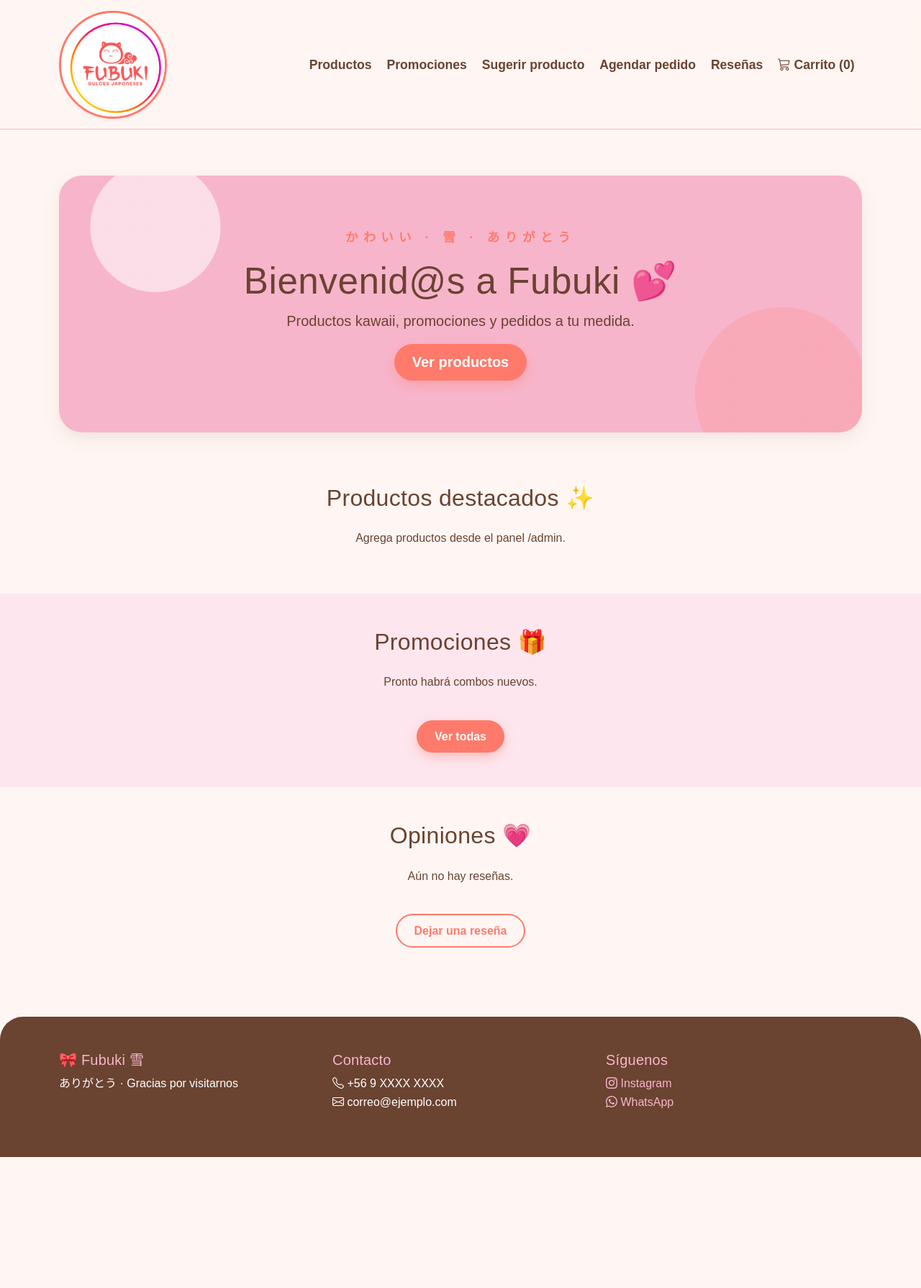
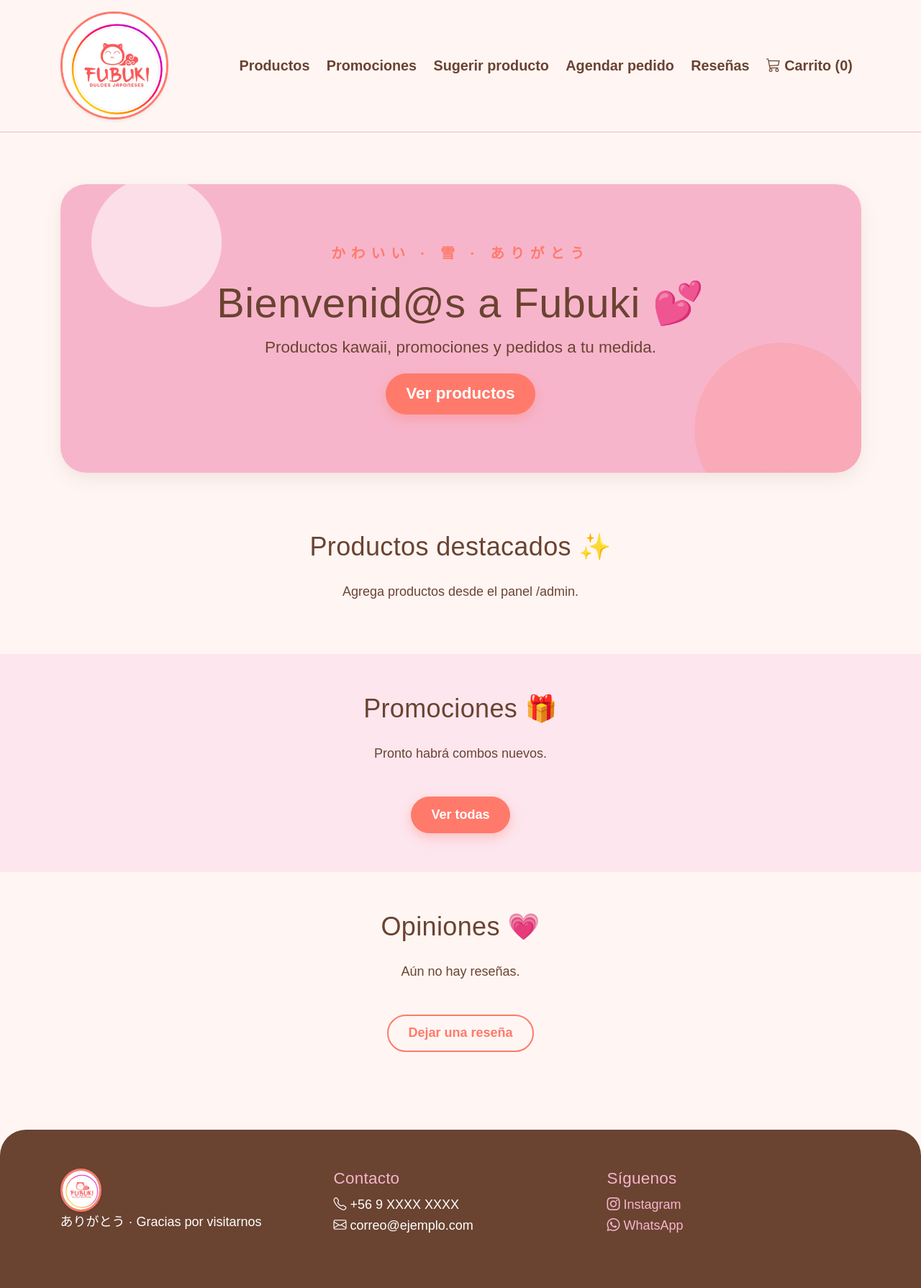
Before and after one commit to kenkairon/fubuki_shop, a Django app: page / in a window 1280 px wide. Shown: the whole page at 72% size. Before the commit the page ends 1608 px from the top, so only its background shows below. Run offline with Django 5.2, Linux system fonts and the light colour scheme; data that the repository does not hold is empty; some web fonts are replaced.

Commit message:
Agregar actualizacion

```diff
--- a/FubukiApp/static/css/style.css
+++ b/FubukiApp/static/css/style.css
@@ -12,6 +12,8 @@
 
 html {
     scroll-behavior: smooth;
+    font-size: 112.5%;
+    /* 18 px en vez de 16 px */
 }
 
 body {
@@ -65,7 +67,7 @@ a:hover {
     color: var(--cafe) !important;
     font-weight: 700;
     font-size: 1.1rem;
-    padding: .45rem 1rem;
+    padding: .45rem .8rem;
     margin: 0 .15rem;
     border-radius: 50rem;
     transition: background .2s, color .2s;
@@ -250,6 +252,11 @@ footer a:hover {
     color: #fff;
 }
 
+small,
+.small {
+    font-size: .95rem;
+}
+
 /* ---------- Accesibilidad ---------- */
 :focus-visible {
     outline: 3px solid var(--coral);
--- a/FubukiApp/templates/FubukiApp/base.html
+++ b/FubukiApp/templates/FubukiApp/base.html
@@ -27,7 +27,8 @@
 <div class="alert alert-{% if m.tags == 'error' %}danger{% else %}success{% endif %}">{{ m }}</div>{% endfor %}</div>
 <main>{% block contenido %}{% endblock %}</main>
 <footer class="py-5 mt-5"><div class="container"><div class="row">
-<div class="col-md-4"><h5>🎀 Fubuki 雪</h5><p>ありがとう · Gracias por visitarnos</p></div>
+<div class="col-md-4"><img src="{% static 'img/logo.png' %}" alt="Fubuki" height="60"  class="rounded-circle border border-3 shadow-sm"
+     style="object-fit: cover; border-color: #FF7A6B !important;"><p>ありがとう · Gracias por visitarnos</p></div>
 <div class="col-md-4"><h5>Contacto</h5><p><i class="bi bi-telephone"></i> +56 9 XXXX XXXX<br><i class="bi bi-envelope"></i> correo@ejemplo.com</p></div>
 <div class="col-md-4"><h5>Síguenos</h5><p><a href="#"><i class="bi bi-instagram"></i> Instagram</a><br><a href="#"><i class="bi bi-whatsapp"></i> WhatsApp</a></p></div>
 </div></div></footer>
```
Also changed, not shown: Conf/settings.py (+6 -1 lines), media/productos/Captura_de_pantalla_2026-10-06_024339.png (deleted), media/productos/Captura_de_pantalla_2026-10-06_031245.png (deleted), media/productos/kikibox.png (added), media/productos/kikibox_lfgq4PT.png (added), media/productos/kikibox_q9mhOMI.png (added), media/productos/matchachocolateblanco.png (added), media/productos/mochis.png (renamed from media/productos/Captura_de_pantalla_2026-10-06_024213.png), media/productos/mochisprestigio.png (added), media/productos/mochitrufa.png (added), media/productos/seismochis.png (added), media/productos/seismochis_NZk1EFs.png (added), media/productos/taiyakianko.png (added), media/productos/taiyakinutellaoreo.png (added), 1 more files.
